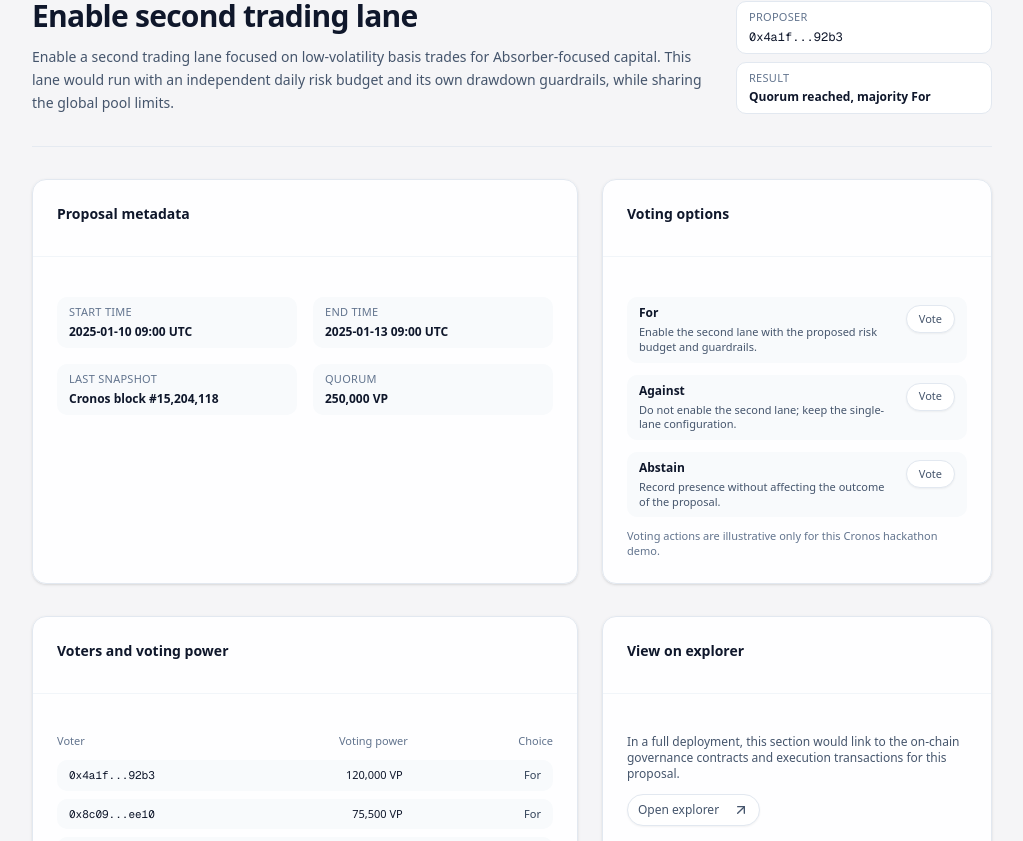
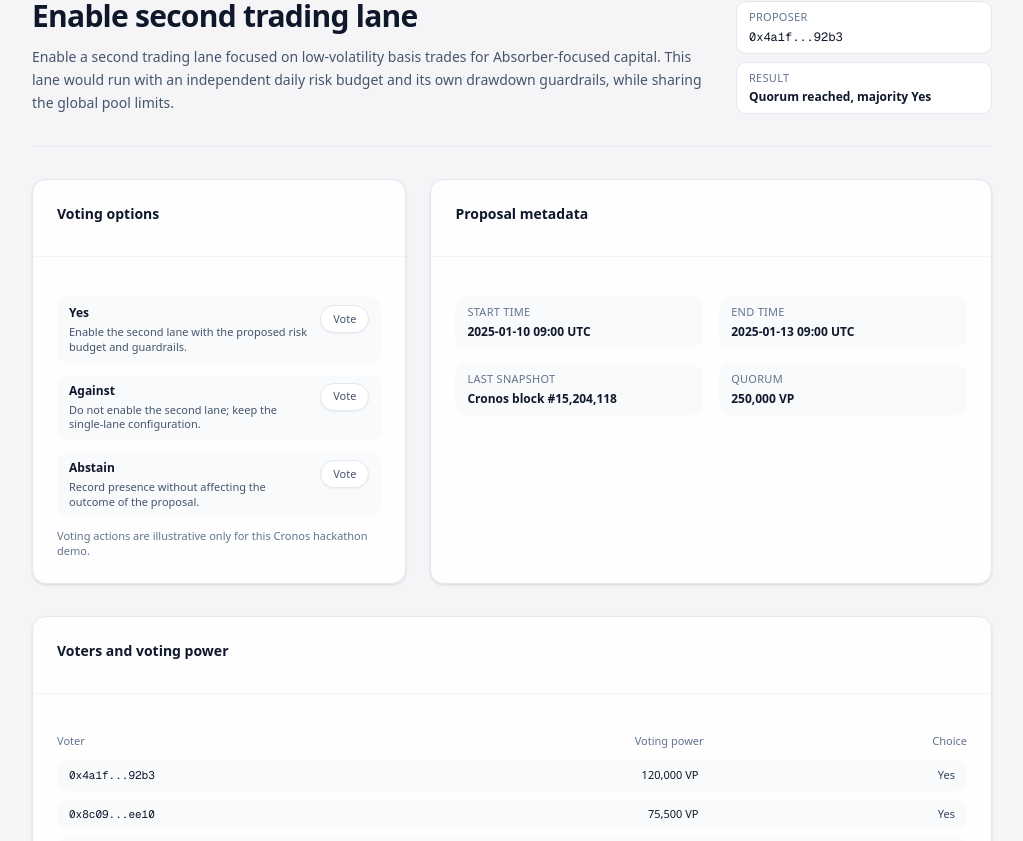
Before and after one commit to youvandra/supacrono, a Next.js app: page /governance/proposals/sp-01 in a window 1280 px wide. Shown: the part 179-1020 px from the top of the page, without its empty margins (128-1151 px from the left). Built offline with nearby package versions, Linux system fonts and the light colour scheme.

Commit message:
refactor(proposals): update voting options layout and remove unused icon

```diff
--- a/src/app/governance/proposals/[id]/page.tsx
+++ b/src/app/governance/proposals/[id]/page.tsx
@@ -12,7 +12,7 @@ import {
 import { Badge } from "@/components/ui/badge"
 import { Button } from "@/components/ui/button"
 import { Card, CardContent, CardHeader, CardTitle } from "@/components/ui/card"
-import { ArrowLeft, ArrowUpRight } from "lucide-react"
+import { ArrowLeft } from "lucide-react"
 
 type ProposalDetail = {
   longDescription: string
@@ -42,8 +42,8 @@ const PROPOSAL_DETAILS: Record<string, ProposalDetail> = {
       "Enable a second trading lane focused on low-volatility basis trades for Absorber-focused capital. This lane would run with an independent daily risk budget and its own drawdown guardrails, while sharing the global pool limits.",
     options: [
       {
-        id: "for",
-        label: "For",
+        id: "yes",
+        label: "Yes",
         description:
           "Enable the second lane with the proposed risk budget and guardrails.",
       },
@@ -64,12 +64,12 @@ const PROPOSAL_DETAILS: Record<string, ProposalDetail> = {
       {
         address: "0x4a1f...92b3",
         votingPower: "120,000 VP",
-        choice: "For",
+        choice: "Yes",
       },
       {
         address: "0x8c09...ee10",
         votingPower: "75,500 VP",
-        choice: "For",
+        choice: "Yes",
       },
       {
         address: "0x19d2...ab77",
@@ -88,7 +88,7 @@ const PROPOSAL_DETAILS: Record<string, ProposalDetail> = {
       endTime: "2025-01-13 09:00 UTC",
       snapshot: "Cronos block #15,204,118",
       quorum: "250,000 VP",
-      result: "Quorum reached, majority For",
+      result: "Quorum reached, majority Yes",
     },
   },
   "sp-02": {
@@ -96,8 +96,8 @@ const PROPOSAL_DETAILS: Record<string, ProposalDetail> = {
       "Temporarily tighten the daily risk budget from 2.5% to 2.0% of pool NAV while the AI model is retrained. This is intended as a conservative measure while new regimes are validated.",
     options: [
       {
-        id: "for",
-        label: "For",
+        id: "yes",
+        label: "Yes",
         description:
           "Reduce the daily risk budget to 2.0% of NAV until further notice.",
       },
@@ -118,12 +118,12 @@ const PROPOSAL_DETAILS: Record<string, ProposalDetail> = {
       {
         address: "0x5f21...aa10",
         votingPower: "98,400 VP",
-        choice: "For",
+        choice: "Yes",
       },
       {
         address: "0x3c77...d004",
         votingPower: "54,200 VP",
-        choice: "For",
+        choice: "Yes",
       },
       {
         address: "0xa102...44e9",
@@ -142,7 +142,7 @@ const PROPOSAL_DETAILS: Record<string, ProposalDetail> = {
       endTime: "2025-01-17 12:00 UTC",
       snapshot: "Cronos block #15,309,882",
       quorum: "200,000 VP",
-      result: "Quorum reached, majority For",
+      result: "Quorum reached, majority Yes",
     },
   },
   "sp-03": {
@@ -150,8 +150,8 @@ const PROPOSAL_DETAILS: Record<string, ProposalDetail> = {
       "Introduce time-based loyalty boosts for Absorber depositors that remain in the pool across multiple epochs. Boosts would increase target APY within the existing 8–12% band while keeping drawdown rails unchanged.",
     options: [
       {
-        id: "for",
-        label: "For",
+        id: "yes",
+        label: "Yes",
         description:
           "Introduce loyalty boosts with the proposed accrual schedule.",
       },
@@ -172,12 +172,12 @@ const PROPOSAL_DETAILS: Record<string, ProposalDetail> = {
       {
         address: "0x9a01...bb21",
         votingPower: "64,800 VP",
-        choice: "For",
+        choice: "Yes",
       },
       {
         address: "0x22ee...c410",
         votingPower: "41,250 VP",
-        choice: "For",
+        choice: "Yes",
       },
       {
         address: "0xd010...008a",
@@ -204,8 +204,8 @@ const PROPOSAL_DETAILS: Record<string, ProposalDetail> = {
       "Define and launch the initial Supacron pool parameters, including drawdown limits, daily risk budgets, fee splits, and guardrails for AI trading. This is the genesis configuration for the protocol.",
     options: [
       {
-        id: "for",
-        label: "For",
+        id: "yes",
+        label: "Yes",
         description:
           "Approve the genesis configuration and launch the Supacron pool.",
       },
@@ -220,17 +220,17 @@ const PROPOSAL_DETAILS: Record<string, ProposalDetail> = {
       {
         address: "0x11aa...ee01",
         votingPower: "140,000 VP",
-        choice: "For",
+        choice: "Yes",
       },
       {
         address: "0x52c3...78ff",
         votingPower: "96,000 VP",
-        choice: "For",
+        choice: "Yes",
       },
       {
         address: "0x88de...0042",
         votingPower: "14,000 VP",
-        choice: "For",
+        choice: "Yes",
       },
       {
         address: "0x39f0...c3aa",
@@ -252,8 +252,8 @@ const PROPOSAL_DETAILS: Record<string, ProposalDetail> = {
       "Enable the governance MVP that hands control of core risk parameters and trading lanes to a multisig council. This proposal activates the governance contracts and associated permissions.",
     options: [
       {
-        id: "for",
-        label: "For",
+        id: "yes",
+        label: "Yes",
         description:
           "Enable the governance MVP and delegate control to the council.",
       },
@@ -274,7 +274,7 @@ const PROPOSAL_DETAILS: Record<string, ProposalDetail> = {
       {
         address: "0x7abc...ff10",
         votingPower: "82,000 VP",
-        choice: "For",
+        choice: "Yes",
       },
       {
         address: "0x44de...c001",
@@ -289,7 +289,7 @@ const PROPOSAL_DETAILS: Record<string, ProposalDetail> = {
       {
         address: "0x120f...99a0",
         votingPower: "23,700 VP",
-        choice: "For",
+        choice: "Yes",
       },
     ],
     meta: {
@@ -397,7 +397,44 @@ export default function ProposalDetailPage() {
           </div>
         </section>
 
-        <section className="mt-8 grid gap-6 lg:grid-cols-[minmax(0,1.4fr)_minmax(0,1fr)]">
+        <section className="mt-8 grid gap-6 lg:grid-cols-[minmax(0,2fr)_minmax(0,3fr)]">
+          <Card className="border-slate-200 bg-white/95">
+            <CardHeader className="border-b border-slate-100 pb-3">
+              <CardTitle className="text-sm font-semibold text-slate-900">
+                Voting options
+              </CardTitle>
+            </CardHeader>
+            <CardContent className="space-y-3 pt-4 text-xs text-slate-600">
+              {detail.options.map((option) => (
+                <div
+                  key={option.id}
+                  className="flex items-start justify-between gap-3 rounded-lg bg-slate-50 px-3 py-2"
+                >
+                  <div>
+                    <p className="text-xs font-semibold text-slate-900">
+                      {option.label}
+                    </p>
+                    <p className="mt-1 text-[11px] text-slate-600">
+                      {option.description}
+                    </p>
+                  </div>
+                  <Button
+                    variant="outline"
+                    size="sm"
+                    className="h-7 rounded-full border-slate-200 bg-white px-3 text-[11px] font-medium hover:bg-slate-50"
+                    aria-label={`Cast ${option.label} vote`}
+                  >
+                    Vote
+                  </Button>
+                </div>
+              ))}
+              <p className="mt-1 text-[11px] text-slate-500">
+                Voting actions are illustrative only for this Cronos hackathon
+                demo.
+              </p>
+            </CardContent>
+          </Card>
+
           <Card className="border-slate-200 bg-white/95">
             <CardHeader className="border-b border-slate-100 pb-3">
               <CardTitle className="text-sm font-semibold text-slate-900">
@@ -439,46 +476,9 @@ export default function ProposalDetailPage() {
               </div>
             </CardContent>
           </Card>
-
-          <Card className="border-slate-200 bg-white/95">
-            <CardHeader className="border-b border-slate-100 pb-3">
-              <CardTitle className="text-sm font-semibold text-slate-900">
-                Voting options
-              </CardTitle>
-            </CardHeader>
-            <CardContent className="space-y-3 pt-4 text-xs text-slate-600">
-              {detail.options.map((option) => (
-                <div
-                  key={option.id}
-                  className="flex items-start justify-between gap-3 rounded-lg bg-slate-50 px-3 py-2"
-                >
-                  <div>
-                    <p className="text-xs font-semibold text-slate-900">
-                      {option.label}
-                    </p>
-                    <p className="mt-1 text-[11px] text-slate-600">
-                      {option.description}
-                    </p>
-                  </div>
-                  <Button
-                    variant="outline"
-                    size="sm"
-                    className="h-7 rounded-full border-slate-200 bg-white px-3 text-[11px] font-medium hover:bg-slate-50"
-                    aria-label={`Cast ${option.label} vote`}
-                  >
-                    Vote
-                  </Button>
-                </div>
-              ))}
-              <p className="mt-1 text-[11px] text-slate-500">
-                Voting actions are illustrative only for this Cronos hackathon
-                demo.
-              </p>
-            </CardContent>
-          </Card>
         </section>
 
-        <section className="mt-8 grid gap-6 lg:grid-cols-[minmax(0,1.4fr)_minmax(0,1fr)]">
+        <section className="mt-8">
           <Card className="border-slate-200 bg-white/95">
             <CardHeader className="border-b border-slate-100 pb-3">
               <CardTitle className="text-sm font-semibold text-slate-900">
@@ -511,30 +511,6 @@ export default function ProposalDetailPage() {
               </div>
             </CardContent>
           </Card>
-
-          <Card className="border-slate-200 bg-white/95">
-            <CardHeader className="border-b border-slate-100 pb-3">
-              <CardTitle className="text-sm font-semibold text-slate-900">
-                View on explorer
-              </CardTitle>
-            </CardHeader>
-            <CardContent className="space-y-3 pt-4 text-xs text-slate-600">
-              <p>
-                In a full deployment, this section would link to the on-chain
-                governance contracts and execution transactions for this
-                proposal.
-              </p>
-              <Button
-                variant="outline"
-                size="sm"
-                className="rounded-full border-slate-200 bg-white px-4 text-xs font-medium hover:bg-slate-50"
-                aria-label="Open governance explorer"
-              >
-                Open explorer
-                <ArrowUpRight className="ml-2 h-3 w-3" aria-hidden="true" />
-              </Button>
-            </CardContent>
-          </Card>
         </section>
       </main>
       <FooterSection />
```
